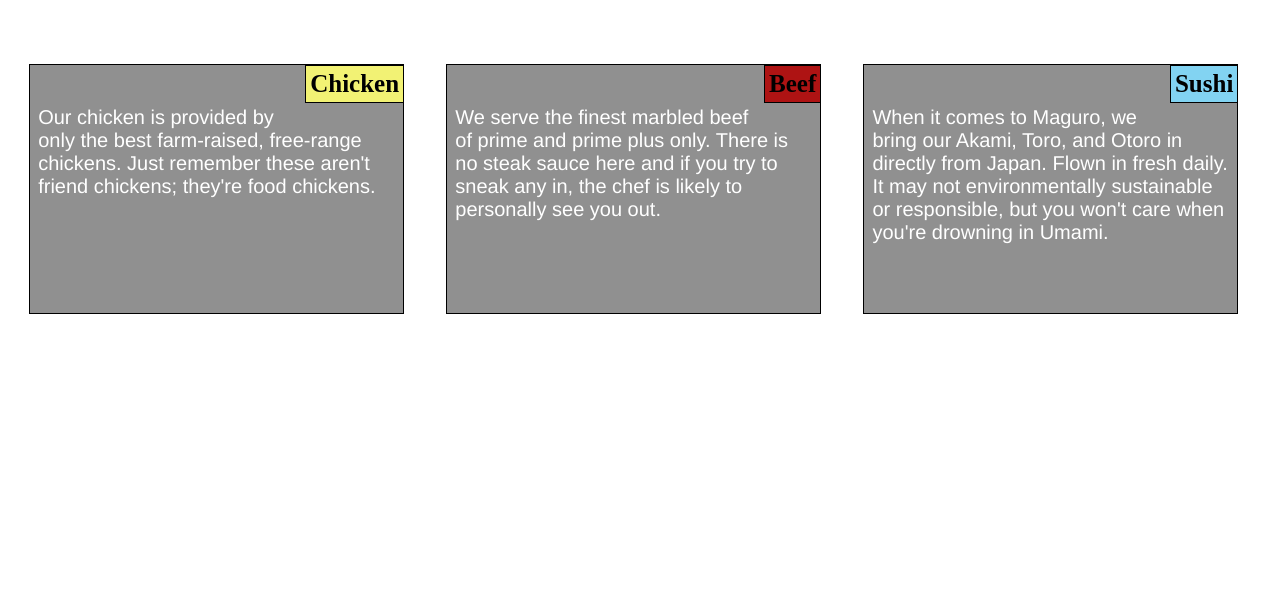
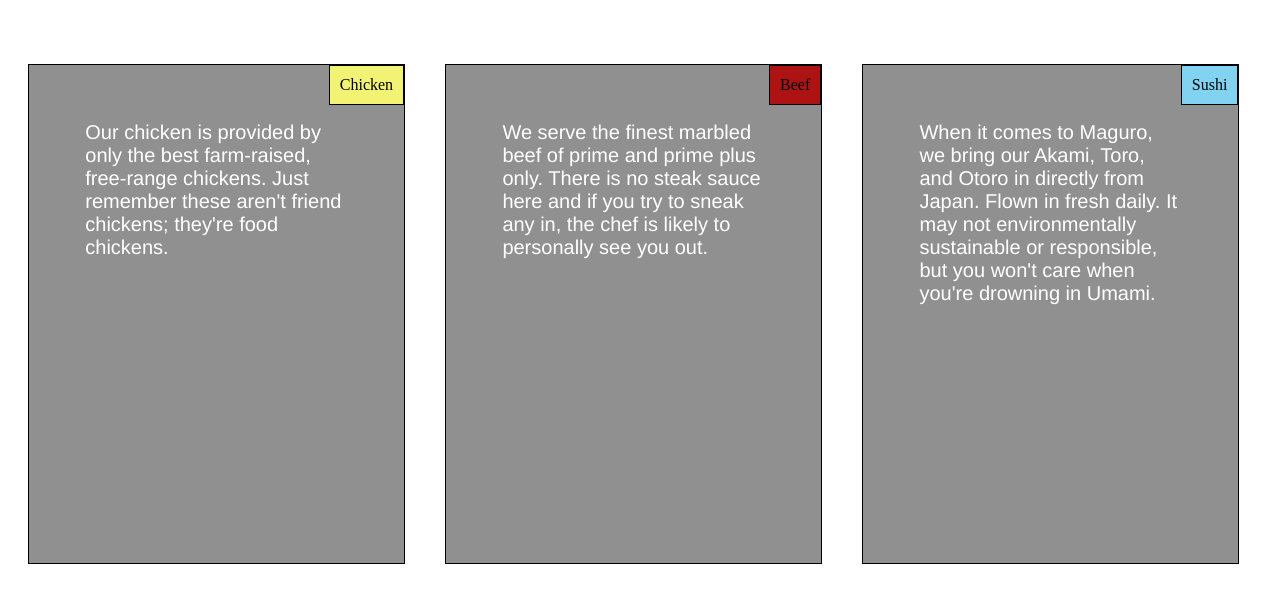
Before and after one commit to LinuxFlyGuy/Coursera-test, a plain HTML site: page mod2_solution/index.html in a window 1280 px wide. Shown: the part 130-732 px from the top of the page. Drawn offline with Linux system fonts and the light colour scheme.

Commit message:
fixed mod2_solution

```diff
--- a/mod2_solution/css/resp.css
+++ b/mod2_solution/css/resp.css
@@ -9,27 +9,24 @@ h1 {
   font-size: 70px;
 }
 
-h2 {
+.header {
   float: right;
-  padding: 1%;
-  margin-right: 5%;
-  color: #000000;
-  font-size: 25px;
+  padding: 10px;
   border: 1px solid #000000;
 }
 
-.menu-items {
-  padding: 2%;
-  padding-top: 10%;
-  width: 90%;
-  height: 250px;
-  margin-right: auto;
-  margin-left: auto;
+.box {
+  margin: 20px;
+  height: 500px;
+  background-color: #909090;
+  border: 1px solid #000000;
+}
+
+.text {
   font-family: Helvetica;
   font-size: 20px;
   color: #ffffff;
-  background-color: #909090;
-  border: 1px solid #000000;
+  margin: 15%;
 }
 
 .chick {
--- a/mod2_solution/index.html
+++ b/mod2_solution/index.html
@@ -10,16 +10,22 @@
     <h1>Menu</h1>
     <div class="row">
       <div class="col-lg-4 col-md-6">
-        <h2 class="chick">Chicken</h2>
-        <p class="menu-items">Our chicken is provided by only the best farm-raised, free-range chickens.  Just remember these aren't friend chickens; they're food chickens.</p>
+        <div class="box">
+          <div class="chick header">Chicken</div>
+          <p class=text>Our chicken is provided by only the best farm-raised, free-range chickens.  Just remember these aren't friend chickens; they're food chickens.</p>
+        </div>
       </div>
       <div class="col-lg-4 col-md-6">
-        <h2 class="beef">Beef</h2>
-        <p class="menu-items">We serve the finest marbled beef of prime and prime plus only.  There is no steak sauce here and if you try to sneak any in, the chef is likely to personally see you out.</p>
+        <div class="box">
+          <div class="beef header">Beef</div>
+          <p class=text>We serve the finest marbled beef of prime and prime plus only.  There is no steak sauce here and if you try to sneak any in, the chef is likely to personally see you out.</p>
+        </div>
       </div>
       <div class="col-lg-4 col-md-12">
-        <h2 class="fish">Sushi</h2>
-        <p class="menu-items">When it comes to Maguro, we bring our Akami, Toro, and Otoro in directly from Japan.  Flown in fresh daily.  It may not environmentally sustainable or responsible, but you won't care when you're drowning in Umami.</p>
+        <div class="box">
+          <div class="fish header">Sushi</div>
+          <p class=text>When it comes to Maguro, we bring our Akami, Toro, and Otoro in directly from Japan.  Flown in fresh daily.  It may not environmentally sustainable or responsible, but you won't care when you're drowning in Umami.</p>
+        </div>
       </div>
     </div>
   </main>
```
